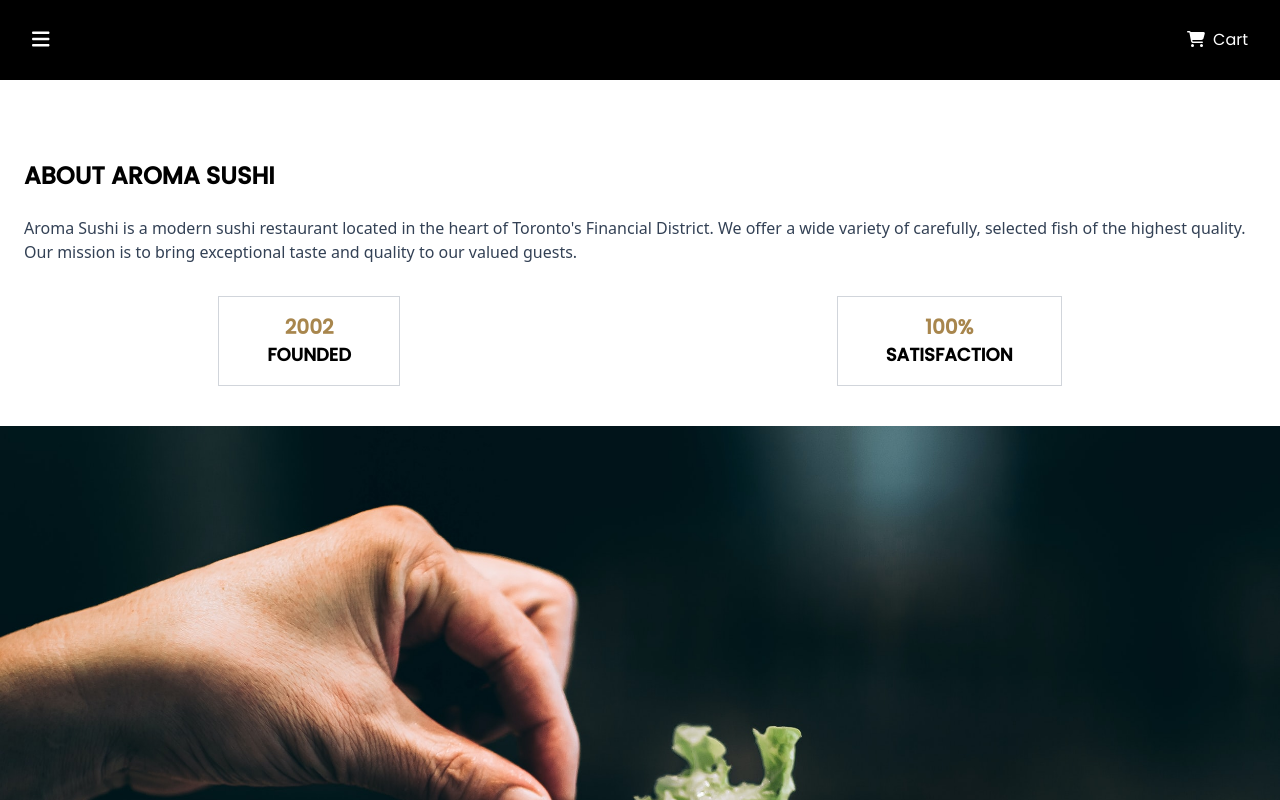
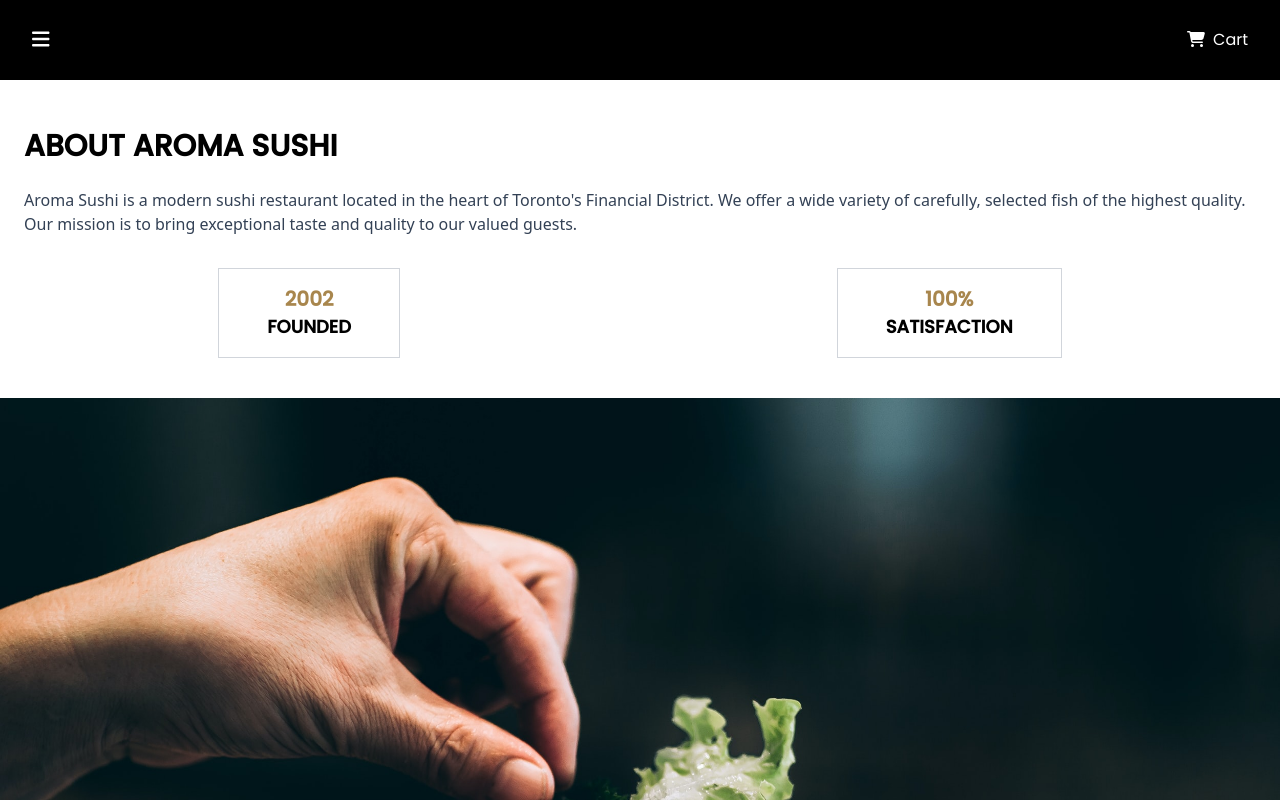
Before and after one commit to neshacascia/aroma-sushi, a React (Vite) app: page /about in a window 1280 px wide. Shown: the top 800 px of the page. Built offline with nearby package versions, Linux system fonts and the light colour scheme; no server answers; a web font is replaced by a local one.

Commit message:
decreased top padding and increased font size of h2

```diff
--- a/src/pages/About.jsx
+++ b/src/pages/About.jsx
@@ -9,9 +9,9 @@
 
 export default function About() {
   return (
-    <section className="flex flex-col gap-4 pt-40">
+    <section className="flex flex-col gap-4 pt-32">
       <section className="flex flex-col gap-6">
-        <h2 className="font-heading font-bold text-2xl px-6">
+        <h2 className="font-heading font-bold text-3xl px-6">
           ABOUT AROMA SUSHI
         </h2>
         <p className="text-base text-slate-700 px-6">
```
